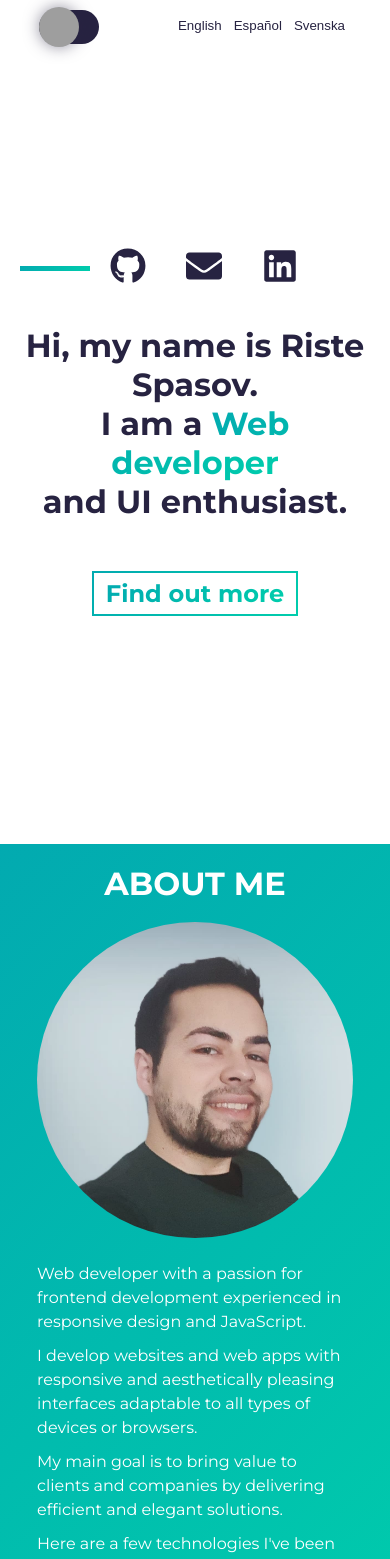
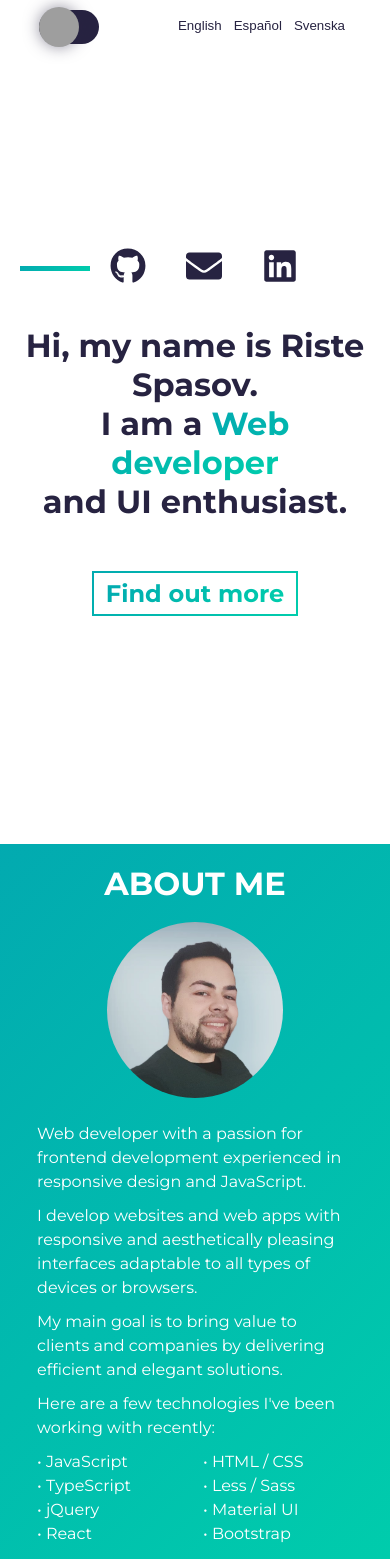
Before and after one commit to ristespasov/portfolio_v.2, a React (Create React App) app: page / in a window 390 px wide. Shown: the top 1559 px of the page. Built offline with nearby package versions, Linux system fonts and the light colour scheme; grey boxes are pictures that could not be loaded.

Commit message:
image width modified

```diff
--- a/src/styles/about.scss
+++ b/src/styles/about.scss
@@ -34,7 +34,7 @@
     }
 }
 
-@media screen and (min-width: 768px) and (max-width: 991px) {
+@media screen and (min-width: 769px) and (max-width: 991px) {
     #about {
         clip-path: none;
         -webkit-clip-path: none;
@@ -46,7 +46,7 @@
     }
 }
 
-@media screen and (max-width: 767px) {
+@media screen and (max-width: 768px) {
     #about {
         clip-path: none;
         -webkit-clip-path: none;
@@ -55,7 +55,7 @@
             flex-direction: column;
 
             .about-image {
-                width: 90%;
+                width: 50%;
             }
             .about-text {
                 width: 90%;
```
